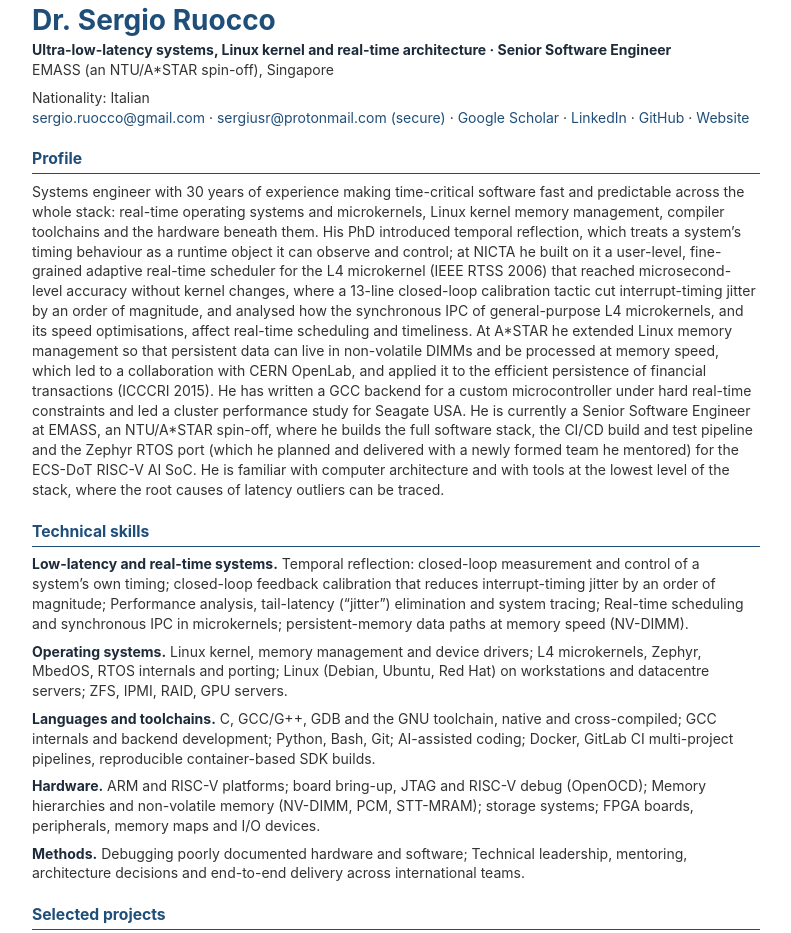
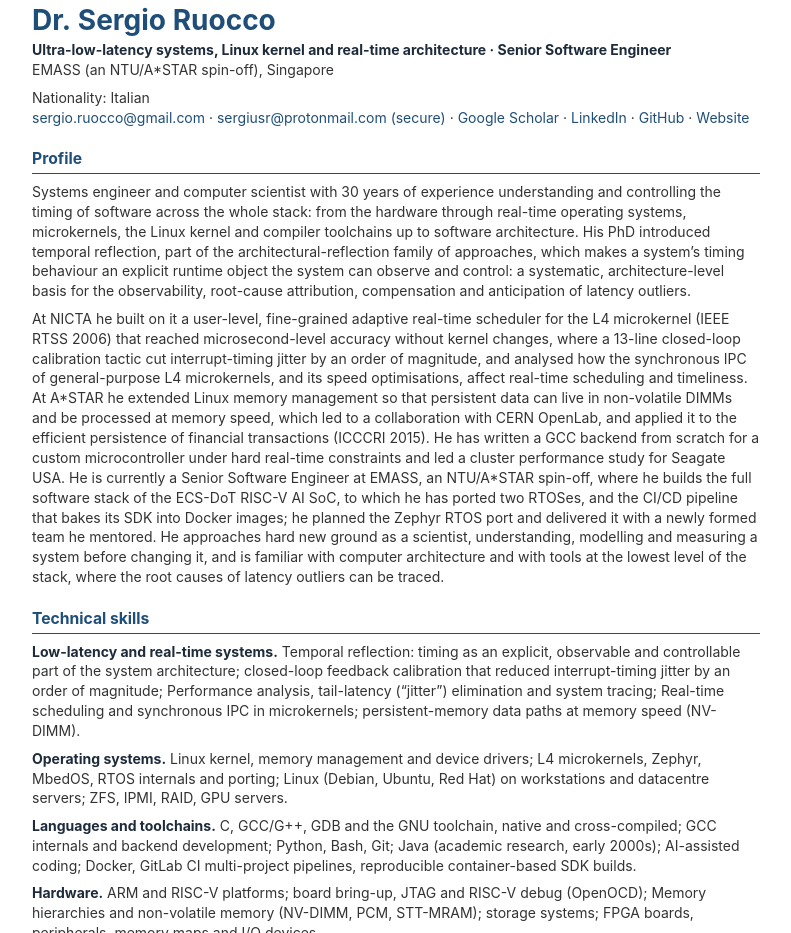
Before and after one commit to sergioruocco/cv, a plain HTML site: page docs/files/Sergio_Ruocco_CV_low_latency.html in a window 1280 px wide. Shown: the part 168-1101 px from the top of the page, without its empty margins (244-1035 px from the left). Drawn offline with Linux system fonts and the light colour scheme.

Commit message:
Rebuild CVs and website (low-latency CV positioning)
Co-Authored-By: Claude Opus 5.5 <noreply@anthropic.com>
Claude-Session: https://claude.ai/code/session_01LhUGiWfHYAZWj16WSSg8V7

```diff
--- a/docs/files/Sergio_Ruocco_CV_low_latency.html
+++ b/docs/files/Sergio_Ruocco_CV_low_latency.html
@@ -132,54 +132,63 @@ EMASS (an NTU/A*STAR spin-off), Singapore</p>
 (secure)</a> · <a href="https://scholar.google.com/citations?user=q1574qIAAAAJ">Google
 Scholar</a> · <a href="https://www.linkedin.com/in/sergio-ruocco/">LinkedIn</a> · <a href="https://github.com/sergioruocco">GitHub</a> · <a href="https://sergioruocco.github.io/cv/">Website</a></p>
 <h2 id="profile">Profile</h2>
-<p>Systems engineer with 30 years of experience making time-critical
-software fast and predictable across the whole stack: real-time
-operating systems and microkernels, Linux kernel memory management,
-compiler toolchains and the hardware beneath them. His PhD introduced
-temporal reflection, which treats a system’s timing behaviour as a
-runtime object it can observe and control; at NICTA he built on it a
-user-level, fine-grained adaptive real-time scheduler for the L4
-microkernel (IEEE RTSS 2006) that reached microsecond-level accuracy
-without kernel changes, where a 13-line closed-loop calibration tactic
-cut interrupt-timing jitter by an order of magnitude, and analysed how
-the synchronous IPC of general-purpose L4 microkernels, and its speed
-optimisations, affect real-time scheduling and timeliness. At A*STAR he
-extended Linux memory management so that persistent data can live in
-non-volatile DIMMs and be processed at memory speed, which led to a
-collaboration with CERN OpenLab, and applied it to the efficient
-persistence of financial transactions (ICCCRI 2015). He has written a
-GCC backend for a custom microcontroller under hard real-time
-constraints and led a cluster performance study for Seagate USA. He is
-currently a Senior Software Engineer at EMASS, an NTU/A*STAR spin-off,
-where he builds the full software stack, the CI/CD build and test
-pipeline and the Zephyr RTOS port (which he planned and delivered with a
-newly formed team he mentored) for the ECS-DoT RISC-V AI SoC. He is
-familiar with computer architecture and with tools at the lowest level
-of the stack, where the root causes of latency outliers can be
+<p>Systems engineer and computer scientist with 30 years of experience
+understanding and controlling the timing of software across the whole
+stack: from the hardware through real-time operating systems,
+microkernels, the Linux kernel and compiler toolchains up to software
+architecture. His PhD introduced temporal reflection, part of the
+architectural-reflection family of approaches, which makes a system’s
+timing behaviour an explicit runtime object the system can observe and
+control: a systematic, architecture-level basis for the observability,
+root-cause attribution, compensation and anticipation of latency
+outliers.</p>
+<p>At NICTA he built on it a user-level, fine-grained adaptive real-time
+scheduler for the L4 microkernel (IEEE RTSS 2006) that reached
+microsecond-level accuracy without kernel changes, where a 13-line
+closed-loop calibration tactic cut interrupt-timing jitter by an order
+of magnitude, and analysed how the synchronous IPC of general-purpose L4
+microkernels, and its speed optimisations, affect real-time scheduling
+and timeliness. At A*STAR he extended Linux memory management so that
+persistent data can live in non-volatile DIMMs and be processed at
+memory speed, which led to a collaboration with CERN OpenLab, and
+applied it to the efficient persistence of financial transactions
+(ICCCRI 2015). He has written a GCC backend from scratch for a custom
+microcontroller under hard real-time constraints and led a cluster
+performance study for Seagate USA. He is currently a Senior Software
+Engineer at EMASS, an NTU/A*STAR spin-off, where he builds the full
+software stack of the ECS-DoT RISC-V AI SoC, to which he has ported two
+RTOSes, and the CI/CD pipeline that bakes its SDK into Docker images; he
+planned the Zephyr RTOS port and delivered it with a newly formed team
+he mentored. He approaches hard new ground as a scientist,
+understanding, modelling and measuring a system before changing it, and
+is familiar with computer architecture and with tools at the lowest
+level of the stack, where the root causes of latency outliers can be
 traced.</p>
 <h2 id="technical-skills">Technical skills</h2>
 <p><strong>Low-latency and real-time systems.</strong> Temporal
-reflection: closed-loop measurement and control of a system’s own
-timing; closed-loop feedback calibration that reduces interrupt-timing
-jitter by an order of magnitude; Performance analysis, tail-latency
-(“jitter”) elimination and system tracing; Real-time scheduling and
-synchronous IPC in microkernels; persistent-memory data paths at memory
-speed (NV-DIMM).</p>
+reflection: timing as an explicit, observable and controllable part of
+the system architecture; closed-loop feedback calibration that reduced
+interrupt-timing jitter by an order of magnitude; Performance analysis,
+tail-latency (“jitter”) elimination and system tracing; Real-time
+scheduling and synchronous IPC in microkernels; persistent-memory data
+paths at memory speed (NV-DIMM).</p>
 <p><strong>Operating systems.</strong> Linux kernel, memory management
 and device drivers; L4 microkernels, Zephyr, MbedOS, RTOS internals and
 porting; Linux (Debian, Ubuntu, Red Hat) on workstations and datacentre
 servers; ZFS, IPMI, RAID, GPU servers.</p>
 <p><strong>Languages and toolchains.</strong> C, GCC/G++, GDB and the
 GNU toolchain, native and cross-compiled; GCC internals and backend
-development; Python, Bash, Git; AI-assisted coding; Docker, GitLab CI
-multi-project pipelines, reproducible container-based SDK builds.</p>
+development; Python, Bash, Git; Java (academic research, early 2000s);
+AI-assisted coding; Docker, GitLab CI multi-project pipelines,
+reproducible container-based SDK builds.</p>
 <p><strong>Hardware.</strong> ARM and RISC-V platforms; board bring-up,
 JTAG and RISC-V debug (OpenOCD); Memory hierarchies and non-volatile
 memory (NV-DIMM, PCM, STT-MRAM); storage systems; FPGA boards,
 peripherals, memory maps and I/O devices.</p>
-<p><strong>Methods.</strong> Debugging poorly documented hardware and
+<p><strong>Methods.</strong> Object-oriented analysis and design;
+software architecture; Debugging poorly documented hardware and
 software; Technical leadership, mentoring, architecture decisions and
-end-to-end delivery across international teams.</p>
+end-to-end delivery with international colleagues.</p>
 <h2 id="selected-projects">Selected projects</h2>
 <p><strong>User-level reflective real-time scheduling and jitter
 reduction on L4 microkernel</strong></p>
@@ -221,12 +230,12 @@ ECS-DoT RISC-V SoC</strong></p>
 <p>Device drivers, bare-metal SDK and runtime, GCC RISC-V toolchains and
 the Zephyr RTOS port (planned, approved and delivered on time with a
 newly formed team he mentored) for ECS-DoT, a custom ultra-low-power SoC
-with a RISC-V core and dedicated AI accelerators; plus the
-container-based CI/CD build, test and release pipeline on self-hosted
-GitLab.</p>
-<p><strong>Impact:</strong> Enables AI workloads on the ECS-DoT SoC;
-builds on the AI-accelerator driver and RTOS work done at A*STAR
-I²R.</p>
+with a RISC-V core and dedicated AI accelerators; plus the CI/CD
+pipeline on self-hosted GitLab that builds, tests and bakes the SDKs
+into Docker images.</p>
+<p><strong>Impact:</strong> Enables AI workloads on the ECS-DoT SoC.
+Zephyr is its second RTOS, after the MbedOS port and the AI-accelerator
+driver he delivered at A*STAR I²R.</p>
 <p><strong>GCC compiler backend for a custom non-volatile-memory
 microcontroller</strong></p>
 <p><em>2009 – 2010 · Micron Italy (formerly STMicroelectronics) ·
@@ -337,6 +346,6 @@ graded.</p>
 <em>Università degli Studi di Milano, Italy — 110/110 cum laude</em></p>
 <p>Thesis: <em>HyperReal: a paradigm for the design and synthesis of
 hard real-time control systems</em>.</p>
-<p class="stamp">Updated 20 November 2026 · git 53ae2ab</p>
+<p class="stamp">Updated 20 November 2026 · git 3f80e68</p>
 </body>
 </html>
```
Also changed, not shown: docs/files/Sergio_Ruocco_CV_academic.html (+1 -1 lines), docs/files/Sergio_Ruocco_CV_consulting.html (+1 -1 lines), docs/files/Sergio_Ruocco_CV_industry.html (+1 -1 lines), docs/index.html (+1 -1 lines), docs/publications.html (+1 -1 lines), 8 other files.
